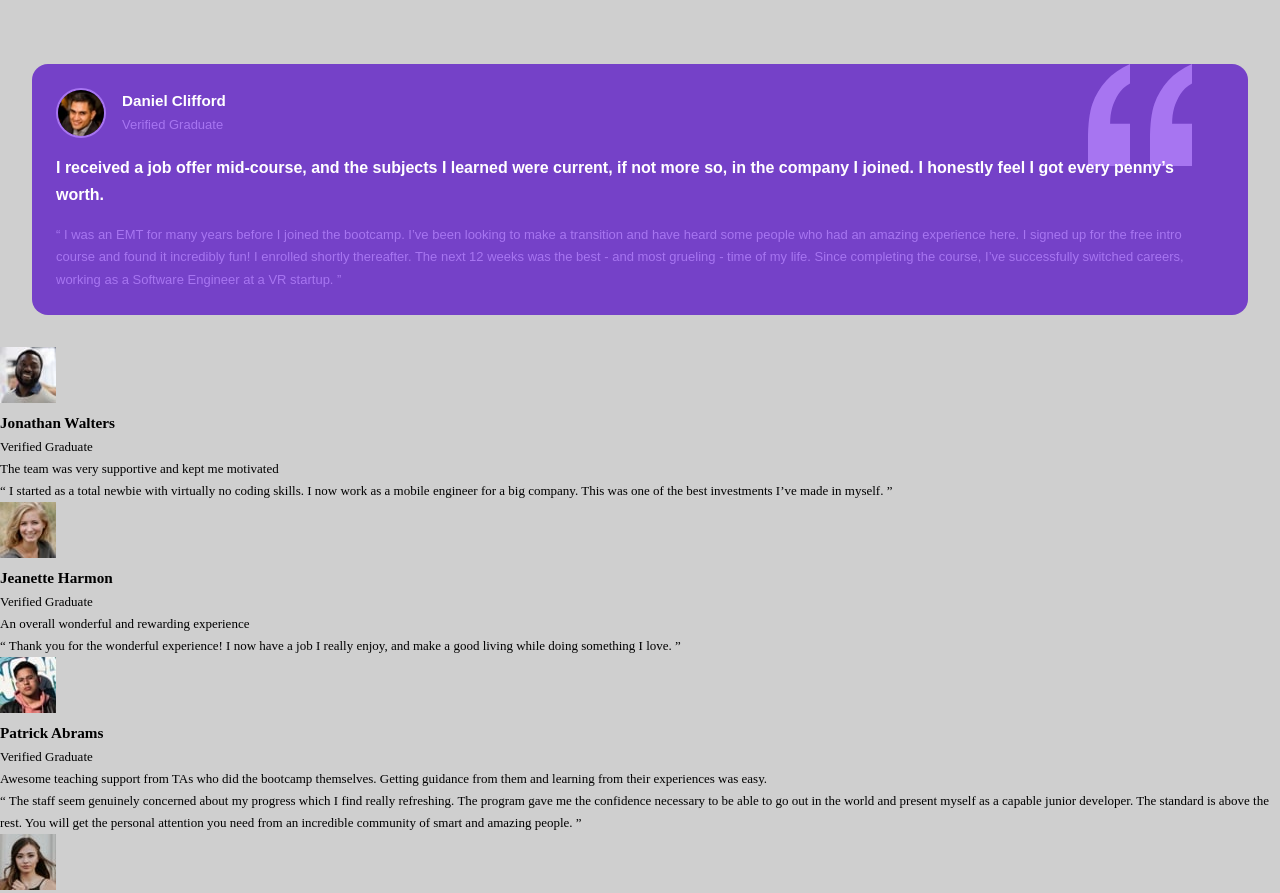
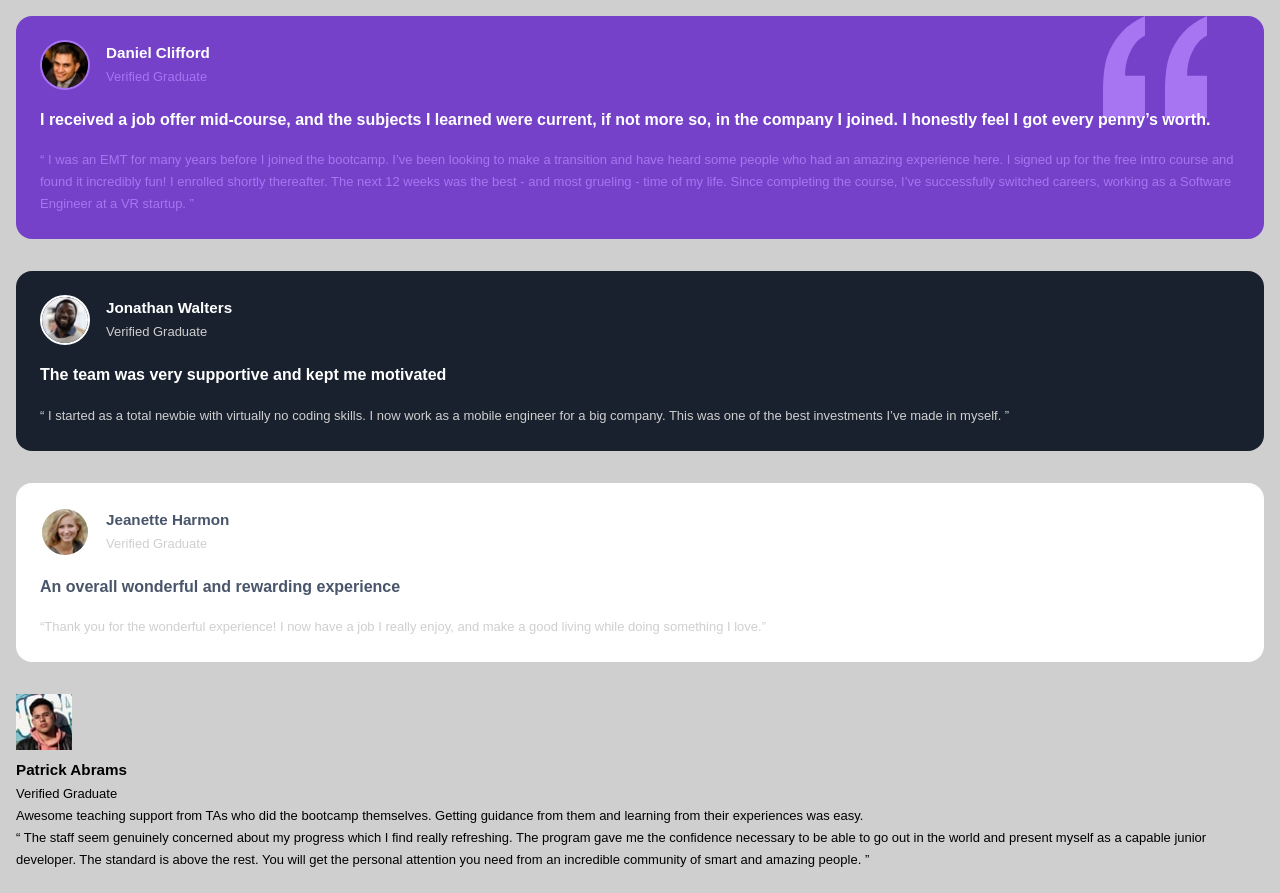
Before and after one commit to onyedikamike/testimonial-grid, a plain HTML site: page index.html in a window 1280 px wide. Shown: the top 893 px of the page. Drawn offline with Linux system fonts and the light colour scheme; a web font is replaced by a local one.

Commit message:
Add style to Jonathan and Jeanette page

```diff
--- a/index.html
+++ b/index.html
@@ -57,7 +57,7 @@
           </p>
         </div>
       </div>
-      <div class="testimonials_jonathan">
+      <div class="testimonials">
         <div class="jonathan_card">
           <header class="jonathan_header">
             <img
@@ -70,17 +70,17 @@
               <p>Verified Graduate</p>
             </div>
           </header>
-          <p class="jonathan's_profile">
+          <p class="jonathan_profile">
             The team was very supportive and kept me motivated
           </p>
-          <p class="jonathan's_quote">
+          <p class="jonathan_quote">
             “ I started as a total newbie with virtually no coding skills. I now
             work as a mobile engineer for a big company. This was one of the
             best investments I’ve made in myself. ”
           </p>
         </div>
       </div>
-      <div class="testimonials_jeanette">
+      <div class="testimonials">
         <div class="jeanette_card">
           <header class="jeanette_header">
             <img
@@ -93,16 +93,16 @@
               <p>Verified Graduate</p>
             </div>
           </header>
-          <p class="jeanette's_profile">
+          <p class="jeanette_profile">
             An overall wonderful and rewarding experience
           </p>
           <p class="jeanette_quote">
-            “ Thank you for the wonderful experience! I now have a job I really
-            enjoy, and make a good living while doing something I love. ”
+            “Thank you for the wonderful experience! I now have a job I really
+            enjoy, and make a good living while doing something I love.”
           </p>
         </div>
       </div>
-      <div class="testimonials_patrick">
+      <div class="testimonials">
         <div class="patrick_card">
           <header class="patrick_header">
             <img
@@ -130,7 +130,7 @@
           </p>
         </div>
       </div>
-      <div class="testimonials_kira">
+      <div class="testimonials">
         <div class="kira_card">
           <header class="kira_header">
             <img
--- a/style.css
+++ b/style.css
@@ -1,24 +1,21 @@
-@import url('https://font.googleapis.com/css2?family=Barlow+Semi+condensed:ital,wght@0,500;0,600;1,500;1,600&display=swap');
-
+@import url("https://font.googleapis.com/css2?family=Barlow+Semi+condensed:ital,wght@0,500;0,600;1,500;1,600&display=swap");
 
 :root {
-    --barlow-font: 'Barlow semi condensed', sans-serif;
+  --barlow-font: "Barlow semi condensed", sans-serif;
   --Moderate-violet: hsl(263, 55%, 52%);
-    --Very-dark-grayish blue: hsl(217, 19%, 35%);
-    --Very-dark-blackish blue: hsl(219, 29%, 14%);
+  --Very-dark-grayish-blue: hsl(217, 19%, 35%);
+  --Very-dark-blackish-blue: hsl(219, 29%, 14%);
   --White: hsl(0, 0%, 100%);
   --Light-gray: hsl(0, 0%, 81%);
   --Light-grayish-blue: hsl(210, 46%, 95%);
-    --Light-violet: #A775F1
+  --Light-violet: #a775f1;
 }
-
 
 * {
   margin: 0;
   padding: 0;
   box-sizing: border-box;
 }
-
 
 main {
   font-size: 13px;
@@ -31,28 +28,28 @@ background-color: var(--Light-gray);
 .testimonials {
   font-family: var(--barlow-font);
   /* margin-top: 2rem; */
-    padding-top: 2rem;
+  padding: 1rem;
+  /* margin: 1rem; */
 }
 
 .daniel_header {
   display: flex;
   /* border: 3px solid var(--Moderate-violet); */
-
 }
 .daniel_header p {
   color: var(--Light-violet);
 }
 
-
-.daniel_card{
+.daniel_card {
   background-color: var(--Moderate-violet);
   border-radius: 1rem;
-    margin: 2rem;
+  /* margin: 2rem; */
   color: var(--White);
   padding: 1.5rem;
   background-image: url(./images/bg-pattern-quotation.svg);
   background-repeat: no-repeat;
   background-position: 95% 0;
+  /* padding-top: 2rem; */
 }
 .daniel_image {
   border-radius: 50%;
@@ -70,5 +67,74 @@ color: var(--Light-violet);
 }
 
 .daniel_quote {
-    color: var(--Light-violet)
+  color: var(--Light-violet);
 }
+
+.jonathan_card {
+  border-radius: 1rem;
+  /* margin: 2rem; */
+  color: var(--White);
+  padding: 1.5rem;
+  background-color: var(--Very-dark-blackish-blue);
+}
+
+.jonathan_header {
+  display: flex;
+}
+
+.jonathan_header p {
+  color: var(--Light-gray);
+}
+
+.jonathan_image {
+  border-radius: 50%;
+  width: 50px;
+  height: 50%;
+  margin-right: 1rem;
+  border: 2px solid var(--White);
+}
+
+.jonathan_profile {
+  font-weight: bold;
+  font-size: 1rem;
+  margin-top: 1rem;
+  margin-bottom: 1rem;
+}
+
+.jonathan_quote {
+  color: var(--Light-gray);
+}
+.jeanette_card {
+  border-radius: 1rem;
+  /* margin: 2rem; */
+  color: var(--Very-dark-grayish-blue);
+  padding: 1.5rem;
+  background-color: var(--White);
+}
+
+.jeanette_header {
+  display: flex;
+}
+
+.jeanette_header p {
+  color: var(--Light-gray);
+}
+
+.jeanette_image {
+  border-radius: 50%;
+  width: 50px;
+  height: 50%;
+  margin-right: 1rem;
+  border: 2px solid var(--White);
+}
+
+.jeanette_profile {
+  font-weight: bold;
+  font-size: 1rem;
+  margin-top: 1rem;
+  margin-bottom: 1rem;
+}
+
+.jeanette_quote {
+  color: var(--Light-gray);
+}
```
Lines whose indentation alone changed are shown as unchanged.
